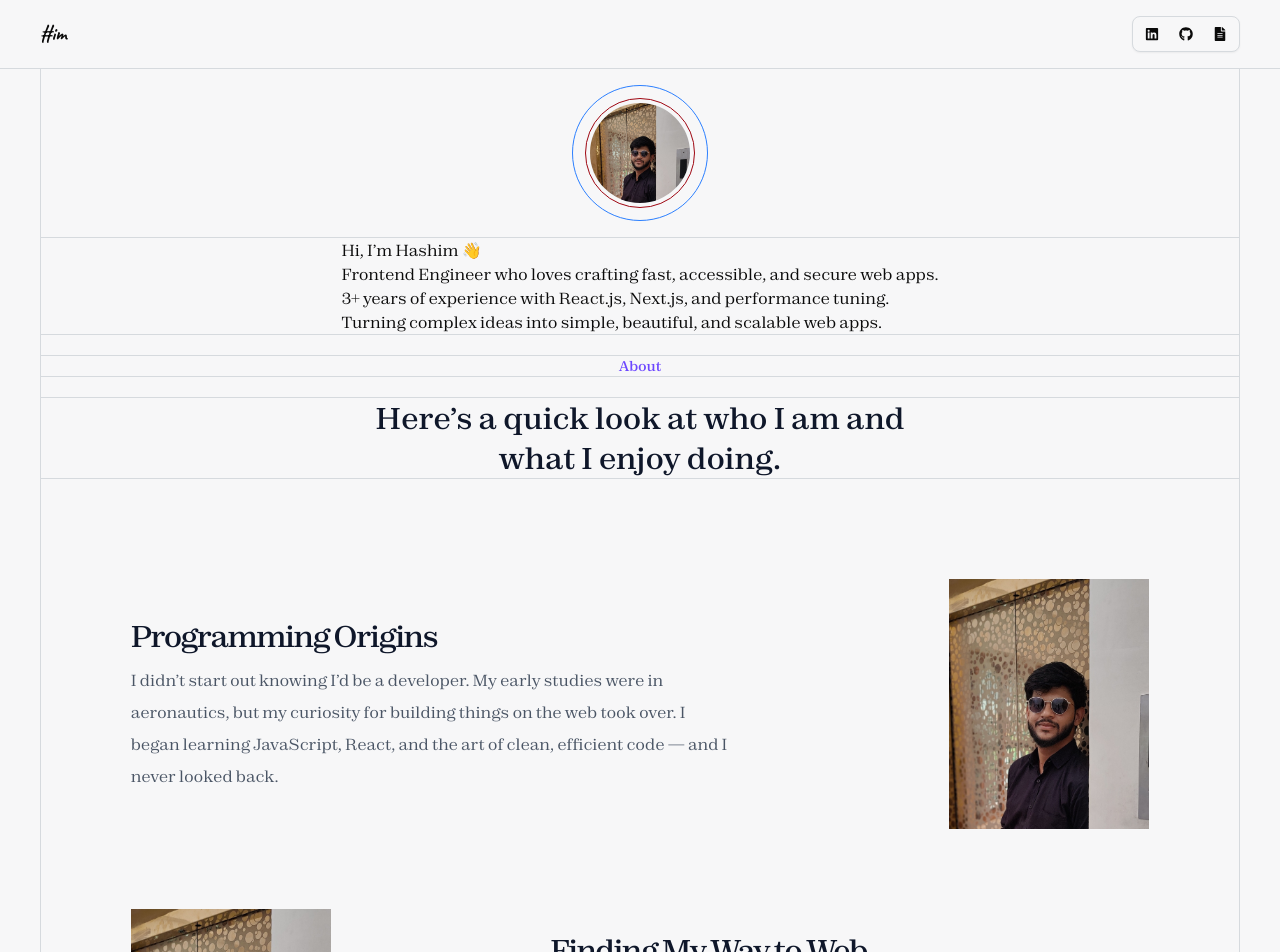
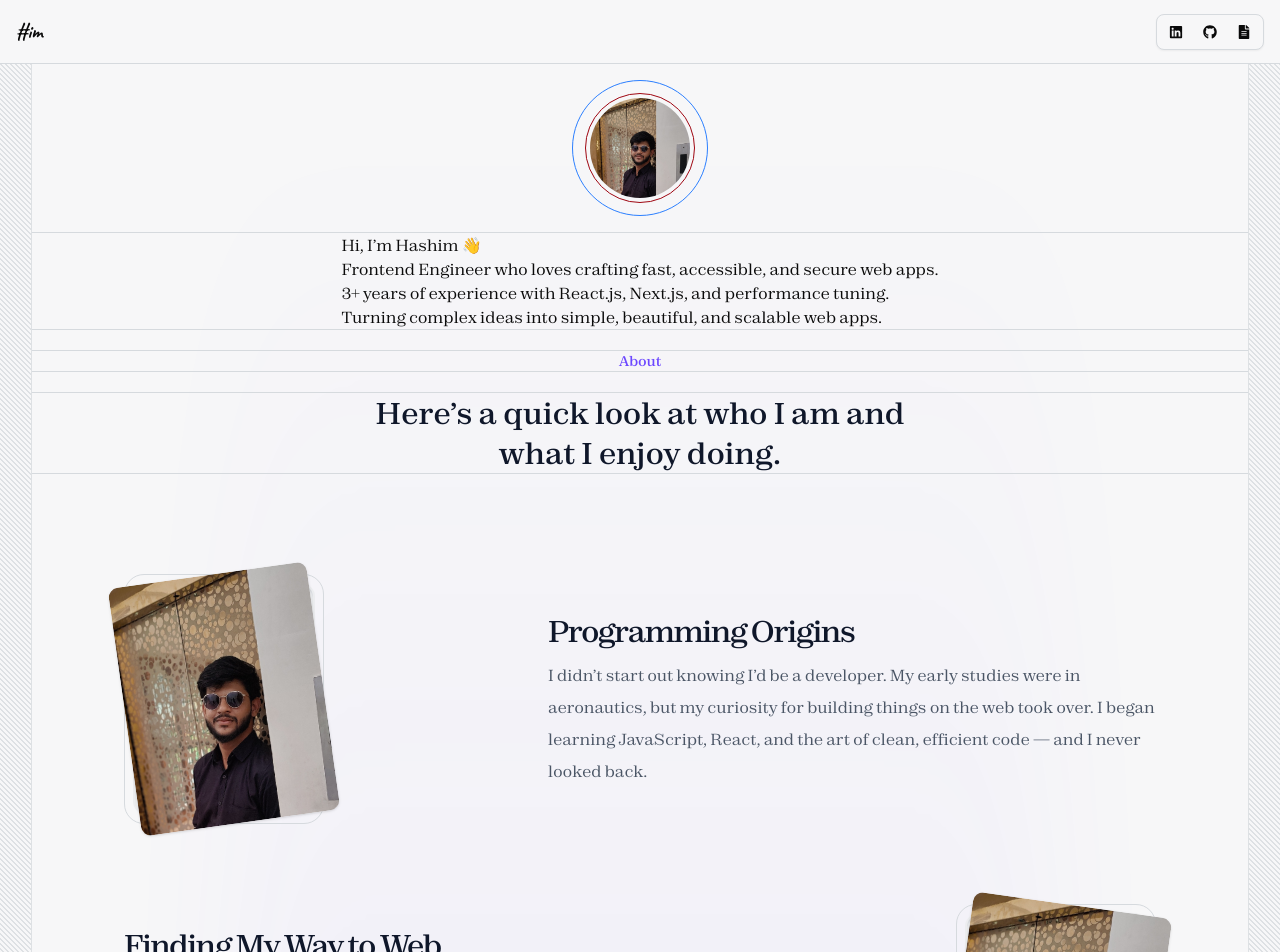
Before and after one commit to hashim-baig/nextportfolio-website, a Next.js app: page / in a window 1280 px wide. Shown: the top 952 px of the page. Built offline with nearby package versions, Linux system fonts and the light colour scheme.

Commit message:
Added Shadow Box and Side Patterns

```diff
--- a/app/globals.css
+++ b/app/globals.css
@@ -129,6 +129,10 @@
         font-family: var(--font-zodiak), sans-serif;
     }
 
+    .bg-checkered {
+        @apply bg-[linear-gradient(45deg,var(--color-border)_12.5%,transparent_12.5%,transparent_50%,var(--color-border)_50%,var(--color-border)_62.5%,transparent_62.5%,transparent_100%)] bg-[length:5px_5px] hidden w-full  border-border opacity-75 lg:block;
+    }
+
     .background-gradient {
         @apply bg-gradient-to-b from-[#414345] to-[#232526];
     }
--- a/app/layout.tsx
+++ b/app/layout.tsx
@@ -2,6 +2,7 @@ import type { Metadata } from 'next';
 import { Caveat } from 'next/font/google';
 import localFont from 'next/font/local';
 import './globals.css';
+import BgGradient from '@/components/atoms/BgGradient';
 
 import NavHeader from '@/components/molecules/NavHeader';
 
@@ -30,8 +31,13 @@ export default function RootLayout({
         <html lang="en">
             <body className={`${zodiak.variable} ${caveat.variable} antialiased `}>
                 <NavHeader />
-                <main className="min-h-screen pb-10 md:mx-10 md:border-l md:border-r">
-                    {children}
+                <main className="grid flex-1 grid-cols-1 lg:grid-cols-[32px_1fr_32px]">
+                    <div className="border-r bg-checkered"></div>
+                    <div className="relative col-span-1">
+                        <BgGradient />
+                        {children}
+                    </div>
+                    <div className="border-l bg-checkered"></div>
                 </main>
                 <section className="border-t border-b p-10">
                     <p className="w-50">
--- /dev/null
+++ b/components/atoms/BgGradient/BgGradient.tsx
@@ -0,0 +1,10 @@
+import React from 'react';
+import BgGradientTemplate from './BgGradientTemplate';
+
+const BgGradient = () => {
+    // Add logic here
+
+    return <BgGradientTemplate />;
+};
+
+export default BgGradient;
--- /dev/null
+++ b/components/atoms/BgGradient/BgGradientTemplate.tsx
@@ -0,0 +1,14 @@
+import React from 'react';
+
+const BgGradientTemplate = () => {
+    return (
+        <div
+            style={{
+                background: 'linear-gradient(to bottom, #6C47FF00 0%, #6C47FF 50%, #6C47FF00 100%)',
+                opacity: '6%',
+            }}
+            className="pointer-events-none absolute left-1/2 top-0 -z-10 h-full w-[840px] -translate-x-1/2 overflow-visible blur-3xl"
+        ></div>
+    );
+};
+export default BgGradientTemplate;
--- /dev/null
+++ b/components/atoms/BgGradient/index.ts
@@ -0,0 +1 @@
+export { default } from './BgGradient';
--- a/components/molecules/AboutPhase/AboutPhaseTemplate.tsx
+++ b/components/molecules/AboutPhase/AboutPhaseTemplate.tsx
@@ -1,5 +1,6 @@
 import React from 'react';
 import Image from 'next/image';
+import ShadowImageBox from '@/components/molecules/ShadowImageBox';
 
 type AboutPhaseTemplateProps = {
     title: string;
@@ -19,7 +20,13 @@ const AboutPhaseTemplate = ({
             className={`flex flex-col ${reverse ? 'md:flex-row-reverse' : 'md:flex-row'} md:justify-around items-center gap-10`}
         >
             <div className="relative w-[200px] h-[250px]">
-                <Image src={imageSrc} alt={title} fill className="object-cover" />
+                <ShadowImageBox />
+                <Image
+                    src={imageSrc}
+                    alt={title}
+                    fill
+                    className={`absolute left-0 top-0 ${reverse ? 'rotate-[8deg]' : 'rotate-[-8deg]'} rounded-lg object-cover shadow`}
+                />
             </div>
             <div className="flex flex-col gap-2 md:w-[50%]">
                 <p className="about-phase-title">{title}</p>
--- a/components/molecules/NavHeader/NavHeaderTemplate.tsx
+++ b/components/molecules/NavHeader/NavHeaderTemplate.tsx
@@ -4,7 +4,7 @@ import SocialMenu from '@/components/molecules/SocialMenu';
 const NavHeaderTemplate = () => {
     return (
         <>
-            <section className="flex items-center justify-between w-full px-10 py-4 border-b">
+            <section className="hidden h-16 w-full items-center justify-between border-b border-border-primary/50 px-4 md:flex">
                 <div>
                     <p className="font-caveat text-xl font-bold">#im</p>
                 </div>
--- /dev/null
+++ b/components/molecules/ShadowImageBox/ShadowImageBox.tsx
@@ -0,0 +1,10 @@
+import React from 'react';
+import ShadowImageBoxTemplate from './ShadowImageBoxTemplate';
+
+const ShadowImageBox = () => {
+    // Add logic here
+
+    return <ShadowImageBoxTemplate />;
+};
+
+export default ShadowImageBox;
--- /dev/null
+++ b/components/molecules/ShadowImageBox/ShadowImageBoxTemplate.tsx
@@ -0,0 +1,18 @@
+import React from 'react';
+
+const ShadowImageBoxTemplate = () => {
+    return (
+        <div className="group inline-block text-center">
+            <div
+                className="rounded-[20px] border border-border-primary p-2"
+                style={{ width: 200, height: 250 }}
+            >
+                <div
+                    className="grid h-full place-items-center rounded-xl border-2 border-[#A5AEB81F]/10 bg-[#EDEEF0]"
+                    style={{ boxShadow: '0px 2px 1.5px 0px #A5AEB852 inset' }}
+                ></div>
+            </div>
+        </div>
+    );
+};
+export default ShadowImageBoxTemplate;
--- /dev/null
+++ b/components/molecules/ShadowImageBox/index.ts
@@ -0,0 +1 @@
+export { default } from './ShadowImageBox';
--- a/components/organisms/AboutSection/AboutSectionTemplate.tsx
+++ b/components/organisms/AboutSection/AboutSectionTemplate.tsx
@@ -50,7 +50,7 @@ const AboutSectionTemplate = () => {
                         imageSrc={item.phaseImage}
                         title={item.title}
                         description={item.description}
-                        reverse={index % 2 === 0}
+                        reverse={index % 2 !== 0}
                     />
                 ))}
             </section>
```
